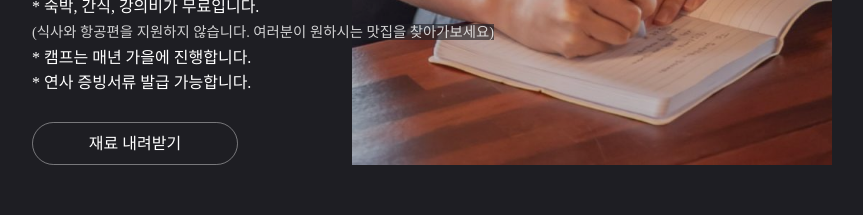
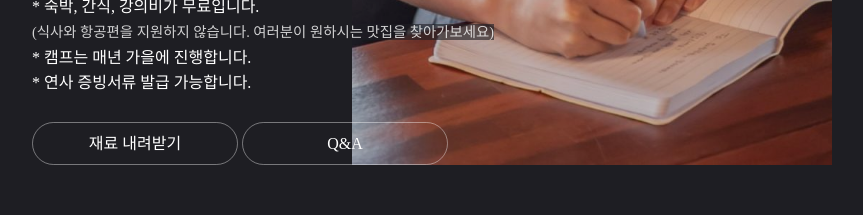
Before and after one commit to weniv/AlgorithmCamp, a plain HTML site: page index.html in a window 1280 px wide. Shown: the part 3040-3255 px from the top of the page, without its empty margins (208-1071 px from the left). Drawn offline with Linux system fonts and the light colour scheme; a web font is replaced by a local one.

Commit message:
Q&A 추가

```diff
--- a/index.html
+++ b/index.html
@@ -176,6 +176,8 @@
 					<br>
 					<a class="btn-round" href="https://github.com/weniv/AlgorithmCamp/tree/main/asset"
 						target="_blank">재료 내려받기</a>
+					<a class="btn-round" href="https://github.com/weniv/AlgorithmCamp/tree/main/Q&A"
+						target="_blank">Q&A</a>
 				</div>
 				<p class="cont3">위니브</p>
 			</div>
```
Also changed, not shown: 1 other file.
